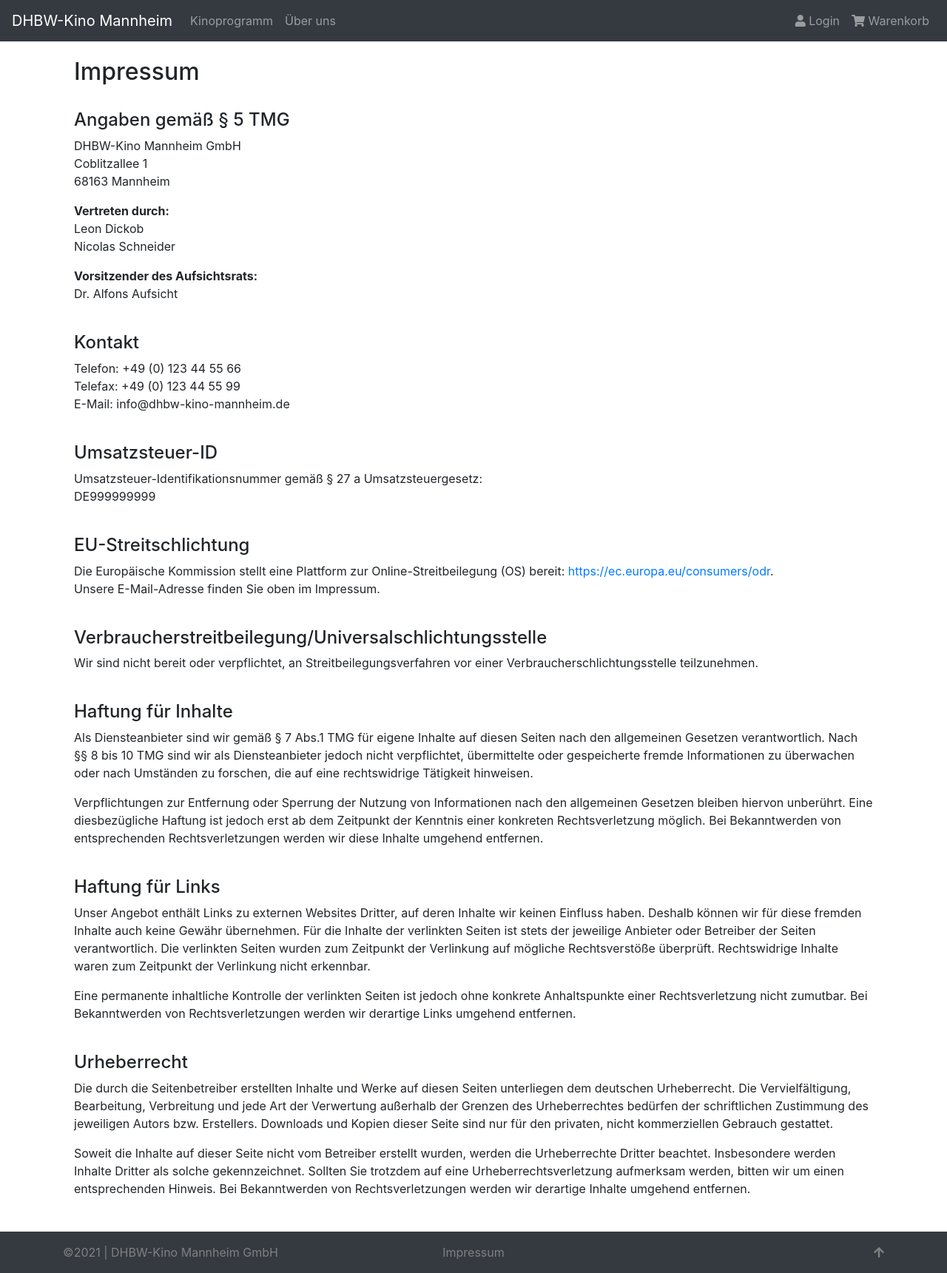
After one commit to leondb999/kino, a PHP site: page /impressum.php in a window 1280 px wide. The commit adds this page. Shown: the whole page at 74% size. Run offline with PHP 8.4, Linux system fonts and the light colour scheme; some libraries are stand-ins or nearby versions.

Commit message:
footer bar, impressum, bug fixes

```diff
--- /dev/null
+++ b/functions/footer.php
@@ -0,0 +1,18 @@
+<?php
+$footer = '
+<div class="container">
+  <div class="row">
+    <div class="col-sm">
+      <p class="mb-0 text-left">©2021 | DHBW-Kino Mannheim GmbH</p>
+    </div>
+    <div class="col-sm">
+      <p class="mb-0 text-center"><a href="/kino/impressum.php" style="color: grey">Impressum</a></p>
+    </div>
+    <div class="col-sm">
+      <p class="float-end mb-0 text-right"><a href="#" style="color: grey"><i class="fas fa-arrow-up"></i></a></p>
+    </div>
+  </div>
+</div>
+';
+echo $footer;
+?>
--- /dev/null
+++ b/impressum.php
@@ -0,0 +1,79 @@
+<!DOCTYPE html>
+<html>
+<head>
+  <title>Impressum</title>
+  <meta charset="utf-8">
+  <meta name="viewport" content="width=device-width, initial-scale=1">
+
+  <link rel="stylesheet" href="https://maxcdn.bootstrapcdn.com/bootstrap/4.5.2/css/bootstrap.min.css">
+  <link rel="stylesheet" href="https://use.fontawesome.com/releases/v5.6.3/css/all.css" integrity="sha384-UHRtZLI+pbxtHCWp1t77Bi1L4ZtiqrqD80Kn4Z8NTSRyMA2Fd33n5dQ8lWUE00s/" crossorigin="anonymous">
+  <script src="https://ajax.googleapis.com/ajax/libs/jquery/3.5.1/jquery.min.js"></script>
+  <script src="https://cdnjs.cloudflare.com/ajax/libs/popper.js/1.16.0/umd/popper.min.js"></script>
+  <script src="https://maxcdn.bootstrapcdn.com/bootstrap/4.5.2/js/bootstrap.min.js"></script>
+  <script src="https://code.jquery.com/jquery-3.2.1.slim.min.js" integrity="sha384-KJ3o2DKtIkvYIK3UENzmM7KCkRr/rE9/Qpg6aAZGJwFDMVNA/GpGFF93hXpG5KkN" crossorigin="anonymous"></script>
+</head>
+<body>
+  <!-- Import Variables and SQL Querys-->
+  <?php include ('./variables/connection_secrets.php') ?>
+  <?php include('./variables/sql_querys.php') ?>
+  <?php include('./functions/slider-functions.php') ?>
+  <?php include('./functions/database_config.php') ?>
+
+  <header>
+    <?php include('./functions/navbar.php') ?>
+  </header>
+
+
+  <main role="main" style="padding-top: 30px; padding-bottom: 30px">
+    <div class="container">
+        <div class="col-xl">
+            <h2>Impressum</h2>
+            <br>
+            <h4>Angaben gem&auml;&szlig; &sect; 5 TMG</h4>
+            <p>DHBW-Kino Mannheim GmbH<br />
+            Coblitzallee 1<br />
+            68163 Mannheim</p>
+
+            <p><strong>Vertreten durch:</strong><br />
+            Leon Dickob<br />
+            Nicolas Schneider</p>
+
+            <p><strong>Vorsitzender des Aufsichtsrats:</strong><br />
+            Dr. Alfons Aufsicht</p>
+            <br>
+            <h4>Kontakt</h4>
+            <p>Telefon: +49 (0) 123 44 55 66<br />
+            Telefax: +49 (0) 123 44 55 99<br />
+            E-Mail: info@dhbw-kino-mannheim.de</p>
+            <br>
+            <h4>Umsatzsteuer-ID</h4>
+            <p>Umsatzsteuer-Identifikationsnummer gem&auml;&szlig; &sect; 27 a Umsatzsteuergesetz:<br />
+            DE999999999</p>
+            <br>
+            <h4>EU-Streitschlichtung</h4>
+            <p>Die Europ&auml;ische Kommission stellt eine Plattform zur Online-Streitbeilegung (OS) bereit: <a href="https://ec.europa.eu/consumers/odr" target="_blank" rel="noopener noreferrer">https://ec.europa.eu/consumers/odr</a>.<br /> Unsere E-Mail-Adresse finden Sie oben im Impressum.</p>
+            <br>
+            <h4>Verbraucher&shy;streit&shy;beilegung/Universal&shy;schlichtungs&shy;stelle</h4>
+            <p>Wir sind nicht bereit oder verpflichtet, an Streitbeilegungsverfahren vor einer Verbraucherschlichtungsstelle teilzunehmen.</p>
+            <br>
+            <h4>Haftung f&uuml;r Inhalte</h4>
+            <p>Als Diensteanbieter sind wir gem&auml;&szlig; &sect; 7 Abs.1 TMG f&uuml;r eigene Inhalte auf diesen Seiten nach den allgemeinen Gesetzen verantwortlich. Nach &sect;&sect; 8 bis 10 TMG sind wir als Diensteanbieter jedoch nicht verpflichtet, &uuml;bermittelte oder gespeicherte fremde Informationen zu &uuml;berwachen oder nach Umst&auml;nden zu forschen, die auf eine rechtswidrige T&auml;tigkeit hinweisen.</p>
+            <p>Verpflichtungen zur Entfernung oder Sperrung der Nutzung von Informationen nach den allgemeinen Gesetzen bleiben hiervon unber&uuml;hrt. Eine diesbez&uuml;gliche Haftung ist jedoch erst ab dem Zeitpunkt der Kenntnis einer konkreten Rechtsverletzung m&ouml;glich. Bei Bekanntwerden von entsprechenden Rechtsverletzungen werden wir diese Inhalte umgehend entfernen.</p>
+            <br>
+            <h4>Haftung f&uuml;r Links</h4>
+            <p>Unser Angebot enth&auml;lt Links zu externen Websites Dritter, auf deren Inhalte wir keinen Einfluss haben. Deshalb k&ouml;nnen wir f&uuml;r diese fremden Inhalte auch keine Gew&auml;hr &uuml;bernehmen. F&uuml;r die Inhalte der verlinkten Seiten ist stets der jeweilige Anbieter oder Betreiber der Seiten verantwortlich. Die verlinkten Seiten wurden zum Zeitpunkt der Verlinkung auf m&ouml;gliche Rechtsverst&ouml;&szlig;e &uuml;berpr&uuml;ft. Rechtswidrige Inhalte waren zum Zeitpunkt der Verlinkung nicht erkennbar.</p>
+            <p>Eine permanente inhaltliche Kontrolle der verlinkten Seiten ist jedoch ohne konkrete Anhaltspunkte einer Rechtsverletzung nicht zumutbar. Bei Bekanntwerden von Rechtsverletzungen werden wir derartige Links umgehend entfernen.</p>
+            <br>
+            <h4>Urheberrecht</h4>
+            <p>Die durch die Seitenbetreiber erstellten Inhalte und Werke auf diesen Seiten unterliegen dem deutschen Urheberrecht. Die Vervielf&auml;ltigung, Bearbeitung, Verbreitung und jede Art der Verwertung au&szlig;erhalb der Grenzen des Urheberrechtes bed&uuml;rfen der schriftlichen Zustimmung des jeweiligen Autors bzw. Erstellers. Downloads und Kopien dieser Seite sind nur f&uuml;r den privaten, nicht kommerziellen Gebrauch gestattet.</p>
+            <p>Soweit die Inhalte auf dieser Seite nicht vom Betreiber erstellt wurden, werden die Urheberrechte Dritter beachtet. Insbesondere werden Inhalte Dritter als solche gekennzeichnet. Sollten Sie trotzdem auf eine Urheberrechtsverletzung aufmerksam werden, bitten wir um einen entsprechenden Hinweis. Bei Bekanntwerden von Rechtsverletzungen werden wir derartige Inhalte umgehend entfernen.</p>
+        </div>
+    </div>
+  </main>
+
+  <footer class="py-3 bg-dark" style="color: grey">
+    <?php include('./functions/footer.php') ?>
+  </footer>
+
+</body>
+</html>
```
Also changed, not shown: about.php (+14 -6 lines), film.php (+22 -22 lines), index.php (+12 -32 lines), kinoprogramm.php (+12 -25 lines).
